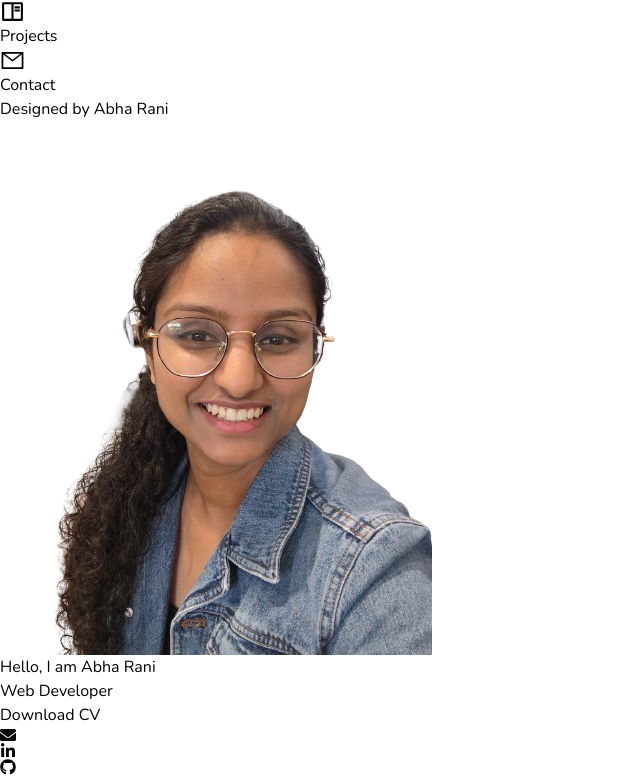
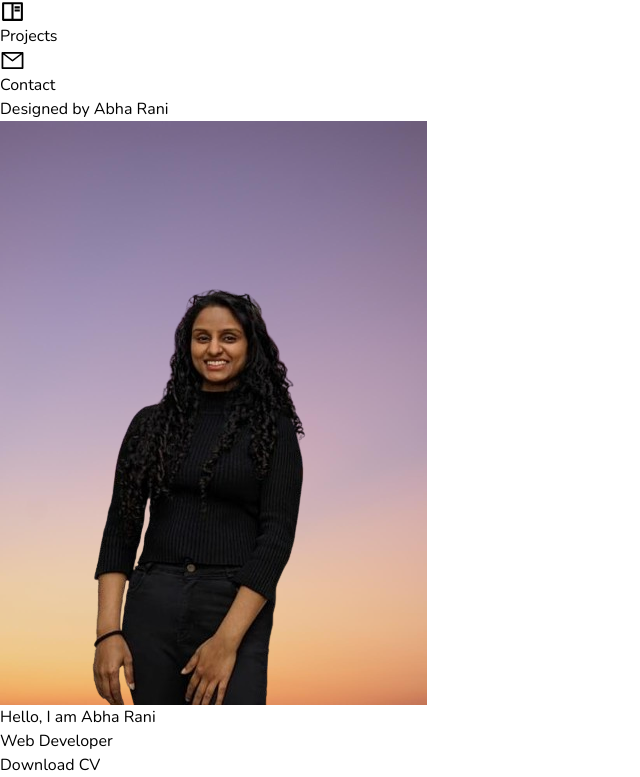
Before and after one commit to abharani/Portfolio, a React (Vite) app: page / in a window 1280 px wide. Shown: the part 759-1536 px from the top of the page, without its empty margins (0-640 px from the left). Built offline with nearby package versions, Linux system fonts and the light colour scheme.

Commit message:
projects added

```diff
--- a/src/App.jsx
+++ b/src/App.jsx
@@ -13,7 +13,7 @@ function App() {
     <BrowserRouter>
 
         <div className="flex overflow-x-hidden">
-          <div className="bg-[#040B14] h-[100vh] w-40 sm:w-60 xl:w-72 md:w-52 lg:w-64 flex flex-col justify-between fixed py-6 z-50">
+          <div className="bg-[#081628] h-[100vh] w-40 sm:w-60 xl:w-72 md:w-52 lg:w-64 flex flex-col justify-between fixed py-6 z-50">
             <Navbar />
             <Footer />
           </div>
--- a/src/components/Footer.jsx
+++ b/src/components/Footer.jsx
@@ -8,7 +8,7 @@ const Footer = () => {
          variants={footerVariants}
          initial="hidden"
          whileInView="show"
-         className="flex flex-col items-center text-white mx-auto text-sm  align-middle"
+         className="flex flex-col items-center text-white mx-auto text-sm align-middle"
       >
 
          <div>
--- a/src/components/Home.jsx
+++ b/src/components/Home.jsx
@@ -1,6 +1,7 @@
 import { motion } from "framer-motion";
 import { staggerContainer, textVariant, textVariant2 } from "../utils/motion";
 import { FaLinkedinIn, FaEnvelope, FaGithub } from "react-icons/fa";
+import AbhaResume from "../assets/AbhaResume.pdf";
 import AboutMain from "./about/AboutMain";
 import Resume from "./Resume/Resume";
 import Portfolio from "./Portfolio";
@@ -31,7 +32,7 @@ const Home = () => {
         viewport={{ once: true, amount: 0.25 }}
         className="  justify-center   "
       >
-        <div className=" flex lg:ml-12 xl:ml-0 justify-end h-full w-full ">
+        <div className=" flex lg:ml-16 xl:ml-0 md:justify-center lg:justify-end  h-full w-full ">
           <motion.div
             variants={imgVariant}
             initial="hidden"
@@ -40,8 +41,9 @@ const Home = () => {
             className="   "
           >
             <img
-              className=" border-[#42b5da] border-2 xl:border-4 rounded-full  bg-gradient-to-tl from-[#209cd6] to-teal-100 xl:my-28 xl:w-[70%] xl:mr-28 lg:w-[50%]  lg:mr-12 lg:my-28 mr-4 md:w-[40%] md:mt-16"
-              src="./images/profile-removebg-preview.png"
+              className=" rounded-xl md:mt-16 h-80 md:ml-20  lg:mr-64  lg:my-28  lg:w-64  xl:w-96 xl:h-[80vh] xl:my-4 xl:py-24 xl:pt-40 xl:rounded-3xl"
+              // className=" border-[#42b5da] border-2 xl:border-4 rounded-full  bg-gradient-to-tl from-[#209cd6] to-teal-100 xl:my-28 xl:w-[70%] xl:mr-28 lg:w-[50%]  lg:mr-12 lg:my-28 mr-4 md:w-[40%] md:mt-16"
+              src="./images/profile.png"
               alt=""
             />
           </motion.div>
@@ -66,15 +68,19 @@ const Home = () => {
             Web Developer
           </motion.div>
           <motion.div variants={textVariant(1.1)}>
-            <button className="bg-white hover:bg-gray-300  text-black border-black border-2 lg:text-xl lg:font-bold  font-medium text-base py-1 px-2 rounded-xl">
-              <a
+            <button
+              className="bg-white hover:bg-gray-300  text-black border-black border-2 lg:text-xl lg:font-bold  font-medium text-base py-1 px-2 rounded-xl"
+              onClick={() => window.open(AbhaResume, "_blank")}
+            >
+              Download CV
+              {/* <a
                 href="https://drive.google.com/file/d/1tOM2C06kzFMpmWL95VfPNUEkEEpOb1fm/view?usp=sharing"
                 target="_blank"
                 // download={AbhaResume.pdf
                 download={"AbhaResume.pdf"}
               >
-                Download CV
-              </a>
+                Download CV */}
+              {/* </a> */}
             </button>
             {/* <button className=" border rounded-2xl border-black text-black text-lg gap-3">Download CV</button> */}
             <div className="flex mt-4 gap-1 justify-center lg:gap-4 xl:pt-4 ">
--- a/src/components/Navbar.jsx
+++ b/src/components/Navbar.jsx
@@ -11,6 +11,7 @@ import { BiServer } from "react-icons/bi";
 import { motion } from "framer-motion";
 import { navVariants } from "../utils/motion";
 import { Link, } from "react-router-dom";
+import Footer from "./Footer";
 // import Footer from  "./Footer"
 
 const Navbar = () => {
@@ -19,7 +20,7 @@ const Navbar = () => {
       variants={navVariants}
       initial="hidden"
       whileInView="show"
-      className="text-white space-y-8 px-4"
+      className="text-white space-y-8 px-4 "
     >
       {/* Profile */}
       <>
@@ -89,6 +90,7 @@ const Navbar = () => {
         </div>
         {/* <Footer /> */}
       </>
+      {/* <Footer /> */}
     </motion.nav>
   );
 };
--- a/src/utils/motion.js
+++ b/src/utils/motion.js
@@ -60,19 +60,20 @@ export const textVariant2 = {
 export const footerVariants = {
   hidden: {
     opacity: 0,
-      y: 50,
+    y: 20,
+
     transition: {
-         type: 'spring',
-         stiffness: 300,
-         damping: 140,
+      type: "tween",
+
     },
   },
   show: {
     opacity: 1,
     y: 0,
     transition: {
-         type: 'spring',
-         stiffness: 80,
+      type: "tween",
+      ease: "easeIn",
+      duration: 1,
       delay: 0.5,
     },
   },
```
Also changed, not shown: 1 other file (tests, documents, lock files or other folders). Lines whose indentation alone changed are shown as unchanged.
